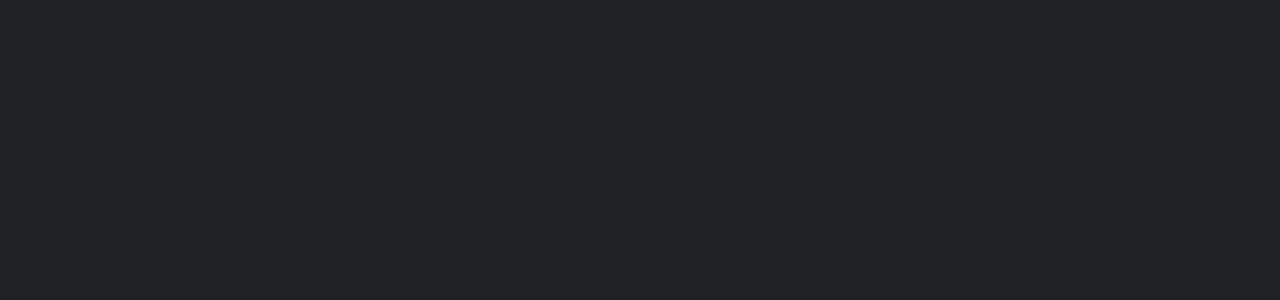
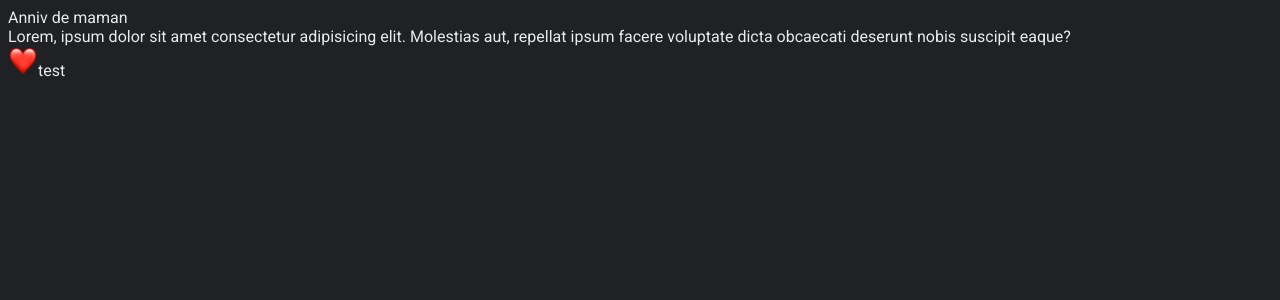
Before and after one commit to Salim-camara/box-memory, a React (Create React App) app in the folder front-end/: page /week in a window 1280 px wide. Shown: the top 300 px of the page. Built offline with nearby package versions, Linux system fonts and the light colour scheme.

Commit message:
Mise en place de la structure des weeks

```diff
--- a/front-end/src/App.js
+++ b/front-end/src/App.js
@@ -8,6 +8,7 @@
 import Accueil from "./HOME/Pages/accueil";
 import Sidebar from "./HOME/Components/sidebar";
 import Tags from "./HOME/Components/tags";
+import Week from "./HOME/Pages/week";
 
 function App() {
   return (
@@ -19,6 +20,7 @@
         <Route path="/accueil" exact component={ Accueil } />
         <Route path="/sidebar" exact component={ Sidebar } />
         <Route path="/tag" exact component={ Tags } />
+        <Route path="/week" exact component={ Week } />
       </Switch>
     </BrowserRouter>
 
--- /dev/null
+++ b/front-end/src/HOME/Components/card.js
@@ -0,0 +1,21 @@
+import React from "react";
+import heart from "../../img/coeur.png";
+
+
+const Card = ({ data }) => {
+
+    return(
+        <div className="card">
+            <div className="card__title">Anniv de maman</div>
+            <div className="card__desc">
+            Lorem, ipsum dolor sit amet consectetur adipisicing elit. Molestias aut, repellat ipsum facere voluptate dicta obcaecati deserunt nobis suscipit eaque?
+            </div>
+            <div className="card__tags">
+                <img src={heart} style={{width: '30px', height: '30px'}} />
+                {data}
+            </div>
+        </div>
+    )
+}
+
+export default Card;
--- /dev/null
+++ b/front-end/src/HOME/Pages/week.js
@@ -0,0 +1,23 @@
+import React from "react";
+import Card from "../Components/card";
+
+
+
+const Week = () => {
+
+    const data = 'test';
+
+    return(
+        <div className="week">
+
+            <div className="numberweek"></div>
+
+            <div className="cards">
+                <Card data= { data } />
+            </div>
+
+        </div>
+    )
+}
+
+export default Week;
```
Also changed, not shown: front-end/src/HOME/Pages/weekList.js (added).
